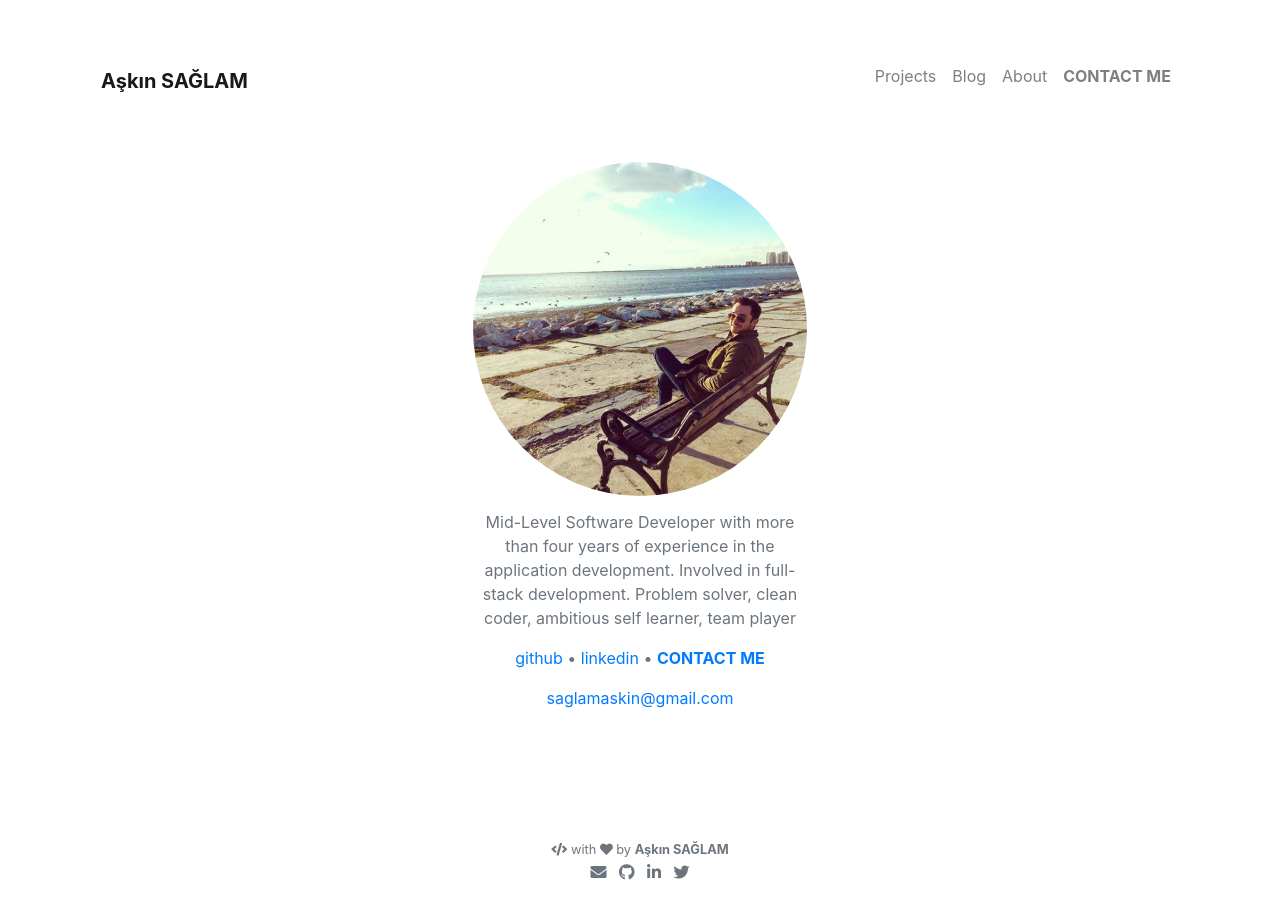
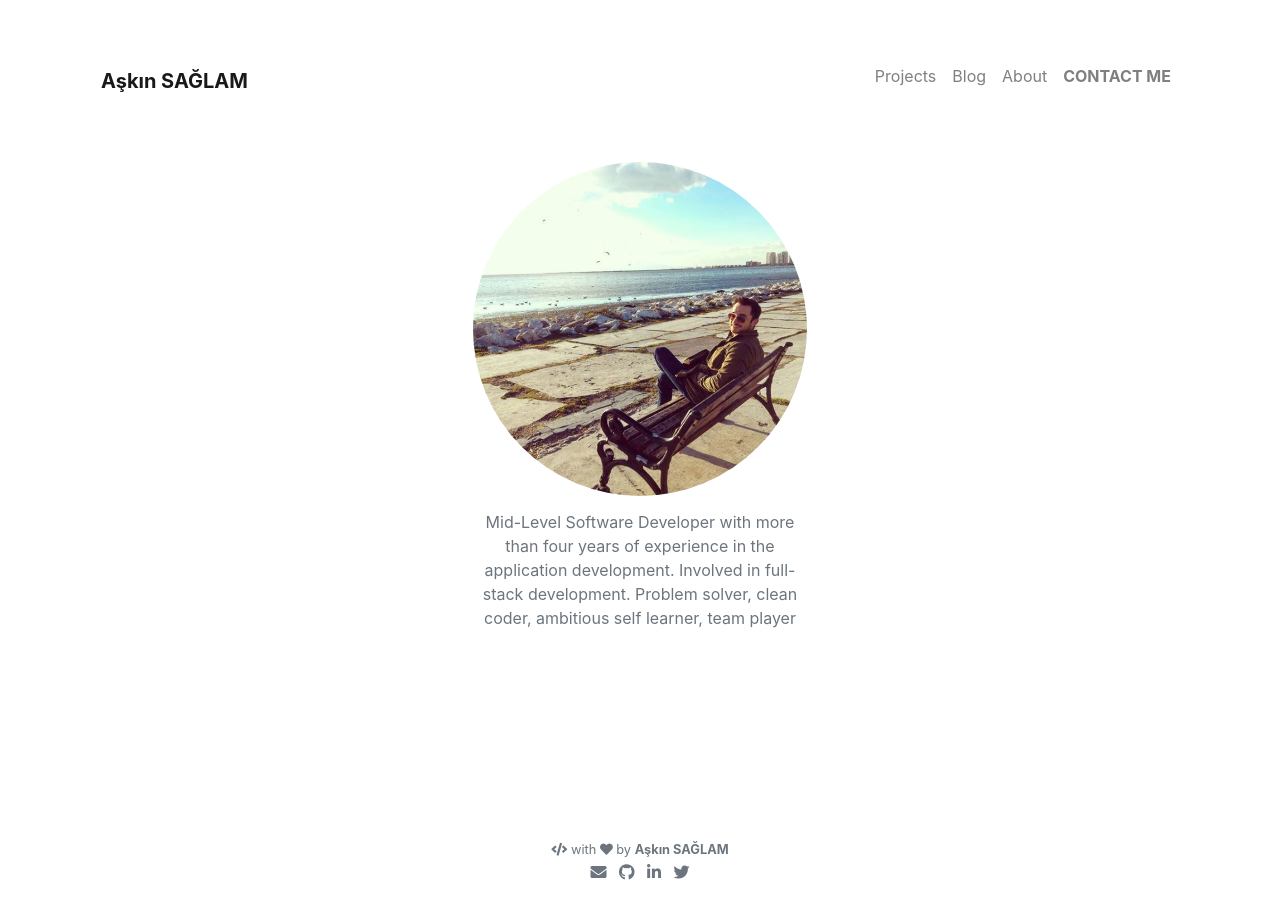
Before and after one commit to askinsaglam/askinsaglam.github.io, a Jekyll site: the page built from index.html, in a window 1280 px wide. Built offline with Jekyll 4.4.1, drawn with Linux system fonts in a browser that asks for light colours; nearby versions of some CDN libraries.

Commit message:
Unnecessary fields has been removed

```diff
--- a/_includes/landing.html
+++ b/_includes/landing.html
@@ -11,12 +11,5 @@
 
     <p class="text-muted">{{ site.description }}</p>
 
-    <p class="text-muted">
-      <a title="my code" href="http://github.com/askinsaglam" target="_blank">github</a> &bull;
-      <a title="my resume" href="http://linkedin.com/in/askinsaglam" target="_blank">linkedin</a> &bull;
-      <a title="hire me" href="mailto:saglamaskin@gmail.com" target="_blank"><strong>CONTACT ME</strong></a></p>
-
-    <p class="text-muted"><a href="mailto:saglamaskin@gmail.com" title="my email">saglamaskin@gmail.com</a></p>
-
   </div>
 </div>
```
